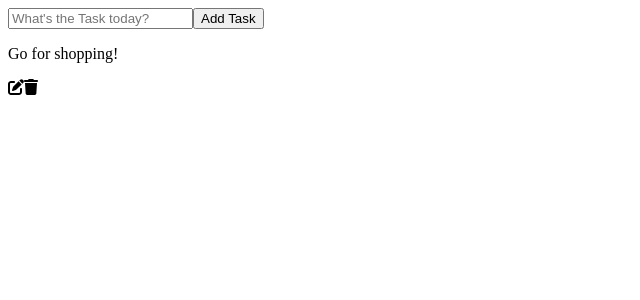
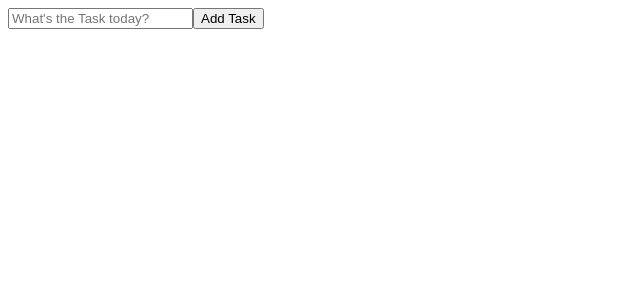
Before and after one commit to thecountrymouth11/todo, a React (Create React App) app: page / in a window 1280 px wide. Shown: the top 300 px of the page, without its empty margins (0-640 px from the left). Built offline with nearby package versions, Linux system fonts and the light colour scheme.

Commit message:
display-function-set

```diff
--- a/src/components/Todo.js
+++ b/src/components/Todo.js
@@ -2,10 +2,10 @@ import { faPenToSquare, faTrash } from "@fortawesome/free-solid-svg-icons";
 import { FontAwesomeIcon } from "@fortawesome/react-fontawesome";
 import React from "react";
 
-export const Todo = () => {
+export const Todo = ({task}) => {
   return (
     <div className="Todo">
-      <p>Go for shopping!</p>
+      <p>{task.task}</p>
       <div>
         <FontAwesomeIcon icon={faPenToSquare} />
         <FontAwesomeIcon icon={faTrash} />
--- a/src/components/TodoWrapper.js
+++ b/src/components/TodoWrapper.js
@@ -18,7 +18,9 @@ export const TodoWrapper = () => {
   return (
     <div className="TodoWrapper">
       <TodoForm addTodo={addTodo} />
-      <Todo />
+      {todos.map((todo, index) => (
+        <Todo task={todo} key={index} />
+      ))}
     </div>
   );
 };
```
